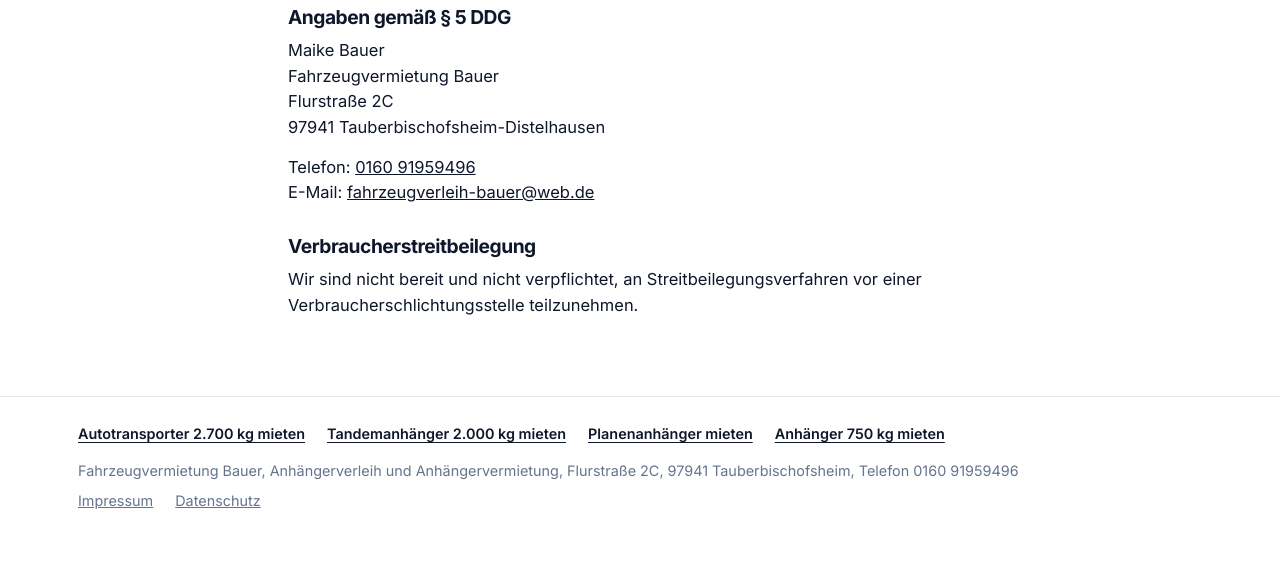
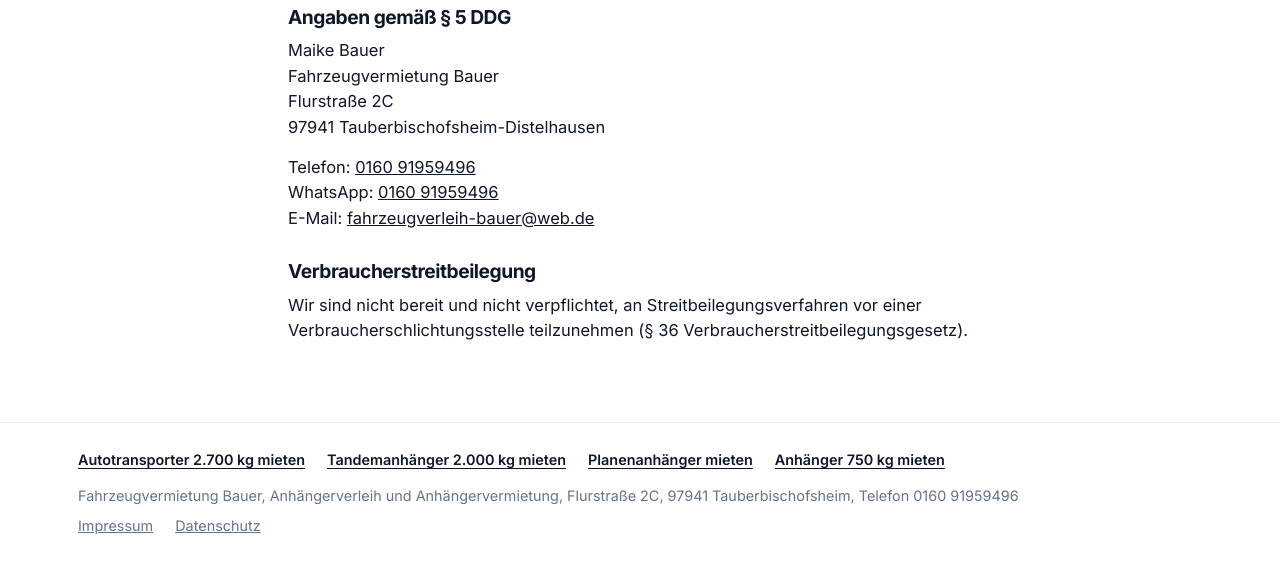
Before and after one commit to teifler/taubertal-anhaenger, an Astro site: page /impressum in a window 1280 px wide. Shown: the part 219-792 px from the top of the page. Built offline with nearby package versions, Linux system fonts and the light colour scheme; Astro itself is replaced by a stand-in of ours.

Commit message:
feat(impressum): add WhatsApp contact and cite § 36 VSBG
Co-Authored-By: Claude Opus 5.5 <noreply@anthropic.com>

```diff
--- a/src/components/LegalContact.astro
+++ b/src/components/LegalContact.astro
@@ -4,7 +4,7 @@
  * The owner's name comes first: in a sole proprietorship the person, not the trading name, is the legal entity.
  */
 import { site } from '../data';
-import { telUrl } from '../lib/links';
+import { telUrl, whatsappChatUrl } from '../lib/links';
 
 const { street, district, postalCode, city } = site.address;
 ---
@@ -20,6 +20,8 @@ const { street, district, postalCode, city } = site.address;
 </p>
 <p>
   Telefon: <a href={telUrl}>{site.phone.display}</a>
+  <br />
+  WhatsApp: <a href={whatsappChatUrl}>{site.phone.display}</a>
   {site.email && (
     <>
       <br />
--- a/src/lib/links.ts
+++ b/src/lib/links.ts
@@ -4,10 +4,13 @@ const { street, postalCode, city } = site.address;
 
 export const telUrl = `tel:${site.phone.e164}`;
 
+/** WhatsApp chat without a pre-filled message, for the legal pages. */
+export const whatsappChatUrl = `https://wa.me/${site.phone.e164.slice(1)}`;
+
 /** WhatsApp chat link with a pre-filled German message, e.g. "Hallo, ich möchte den Autotransporter mieten." */
 export function whatsappUrl(inquiryObject = 'einen Anhänger'): string {
   const text = `Hallo, ich möchte ${inquiryObject} mieten. Wunschtermin: `;
-  return `https://wa.me/${site.phone.e164.slice(1)}?text=${encodeURIComponent(text)}`;
+  return `${whatsappChatUrl}?text=${encodeURIComponent(text)}`;
 }
 
 export const mapsRouteUrl = `https://www.google.com/maps/dir/?api=1&destination=${encodeURIComponent(`${street}, ${postalCode} ${city}`)}`;
--- a/src/pages/impressum.astro
+++ b/src/pages/impressum.astro
@@ -30,7 +30,7 @@ import BaseLayout from '../layouts/BaseLayout.astro';
     <h2>Verbraucherstreitbeilegung</h2>
     <p>
       Wir sind nicht bereit und nicht verpflichtet, an Streitbeilegungsverfahren vor einer Verbraucherschlichtungsstelle
-      teilzunehmen.
+      teilzunehmen (§ 36 Verbraucherstreitbeilegungsgesetz).
     </p>
   </LegalPage>
 </BaseLayout>
```
